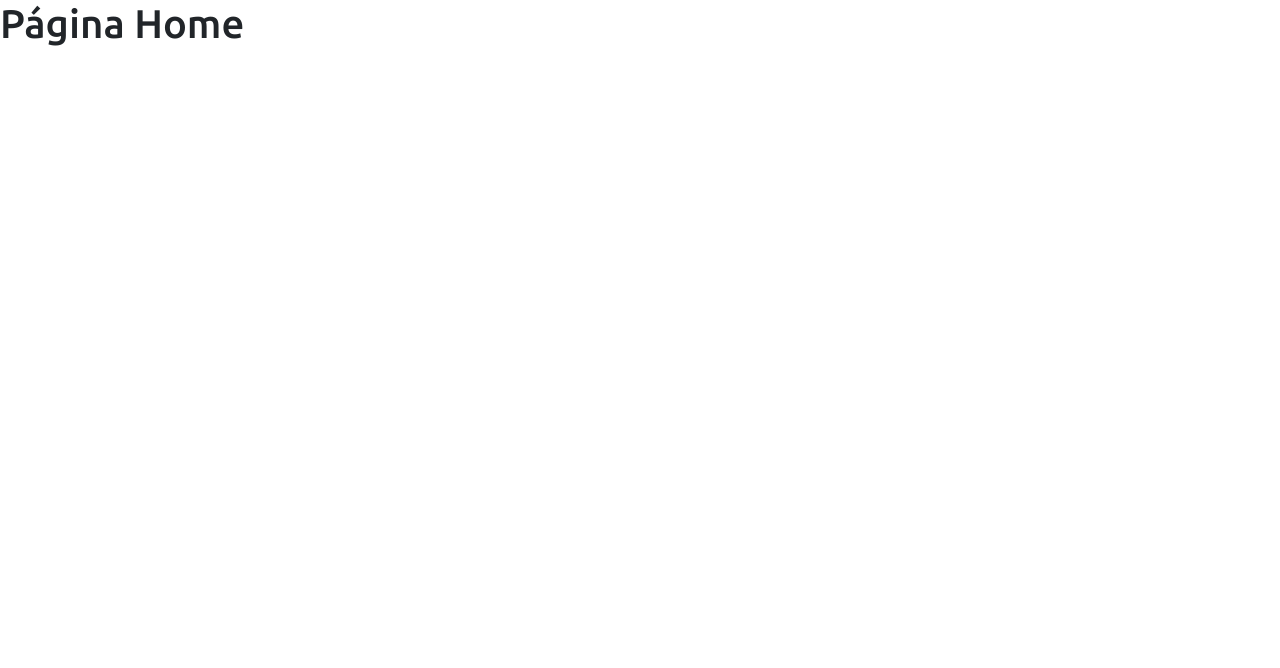
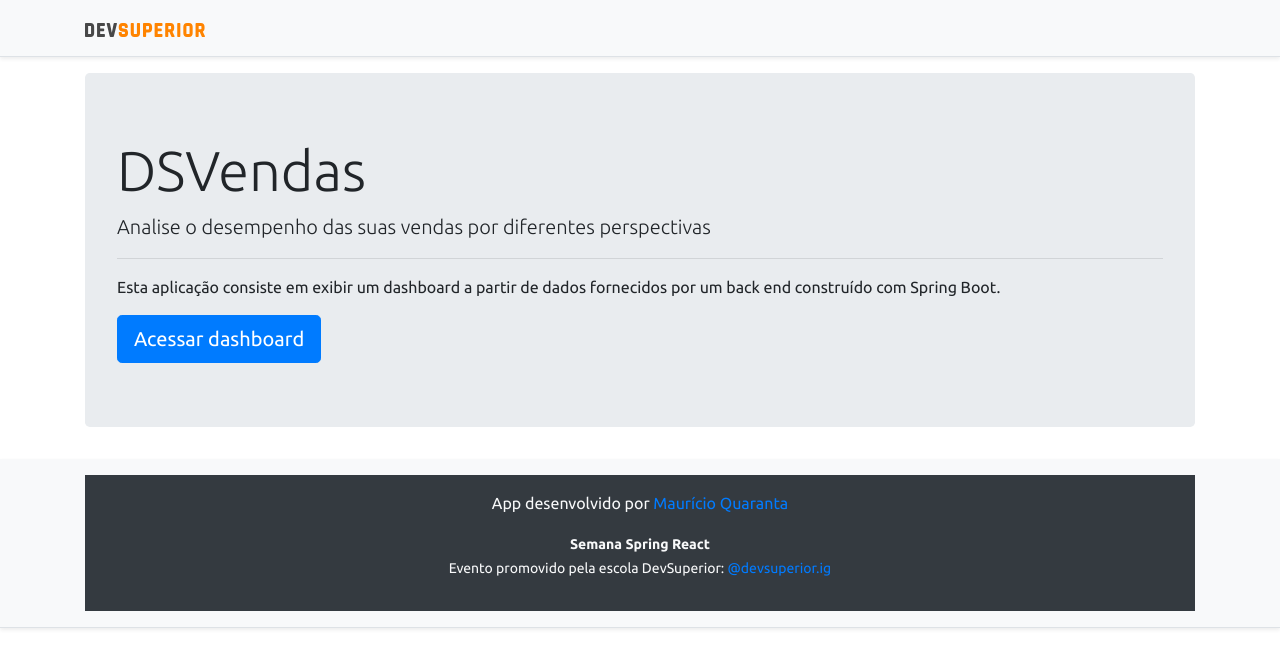
Before and after one commit to mauricioqvp/sds3, a React (Create React App) app in the folder frontend/: page / in a window 1280 px wide. Shown: the top 668 px of the page. Built offline with nearby package versions, Linux system fonts and the light colour scheme.

Commit message:
Home, navigation

```diff
--- a/frontend/src/components/NavBar/index.tsx
+++ b/frontend/src/components/NavBar/index.tsx
@@ -1,3 +1,4 @@
+import { Link } from 'react-router-dom';
 import ImgDsDark from '../../../src/assets/img/ds_dark.svg';
 
 const NavBar = () => {
@@ -5,7 +6,9 @@
         <div className="d-flex flex-column flex-md-row align-items-center p-3 px-md-4 mb-3 bg-light border-bottom shadow-sm">
             <div className="container">
                 <nav className="my-2 my-md-0 mr-md-3">
-                    <img src={ImgDsDark} alt="DevSuperior" width="120" />
+                    <Link to="/">
+                        <img src={ImgDsDark} alt="DevSuperior" width="120" />
+                    </Link>
                 </nav>
             </div>
         </div>
--- a/frontend/src/pages/Home/index.tsx
+++ b/frontend/src/pages/Home/index.tsx
@@ -1,6 +1,24 @@
+import Footer from "components/Footer"
+import NavBar from "components/NavBar"
+import { Link } from "react-router-dom";
+
 const Home = () => {
     return (
-        <h1>Página Home</h1>
+        <>
+            <NavBar />
+            <div className="container">
+                <div className="jumbotron">
+                    <h1 className="display-4">DSVendas</h1>
+                    <p className="lead">Analise o desempenho das suas vendas por diferentes perspectivas</p>
+                    <hr />
+                    <p>Esta aplicação consiste em exibir um dashboard a partir de dados fornecidos por um back end construído com Spring Boot.</p>
+                    <Link className="btn btn-primary btn-lg" to="/dashboard">
+                        Acessar dashboard
+                    </Link>
+                </div>
+            </div>
+            <Footer />
+        </>
     );
 }
 
```
